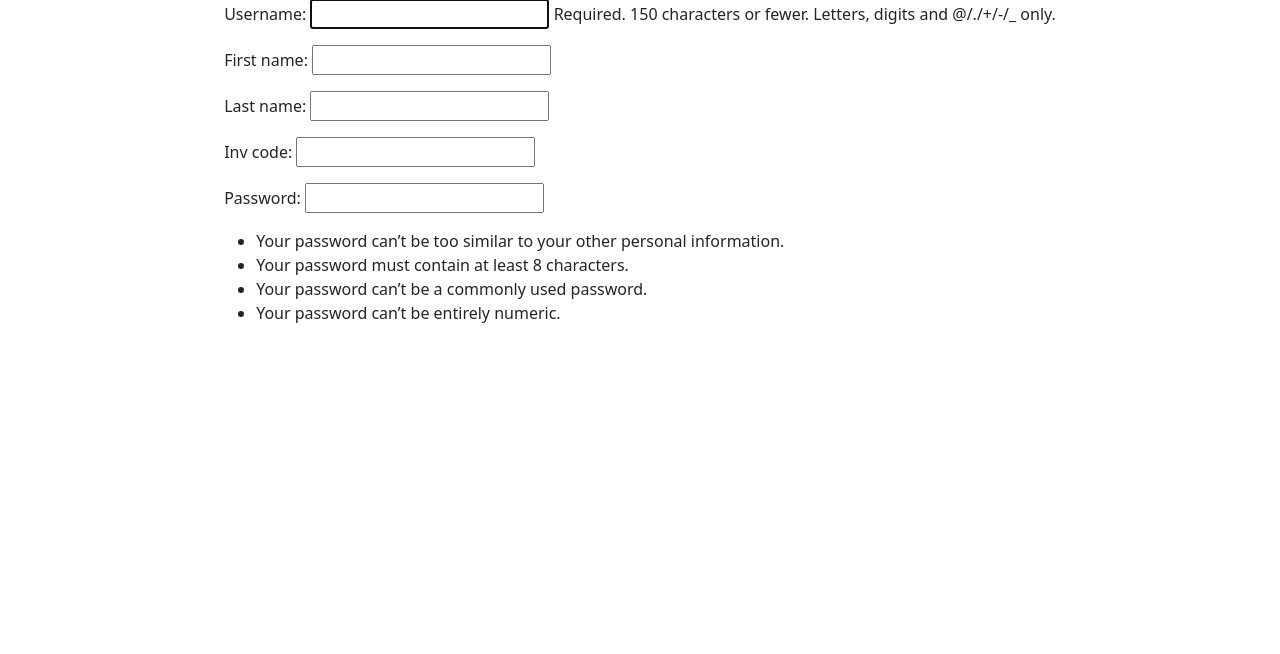
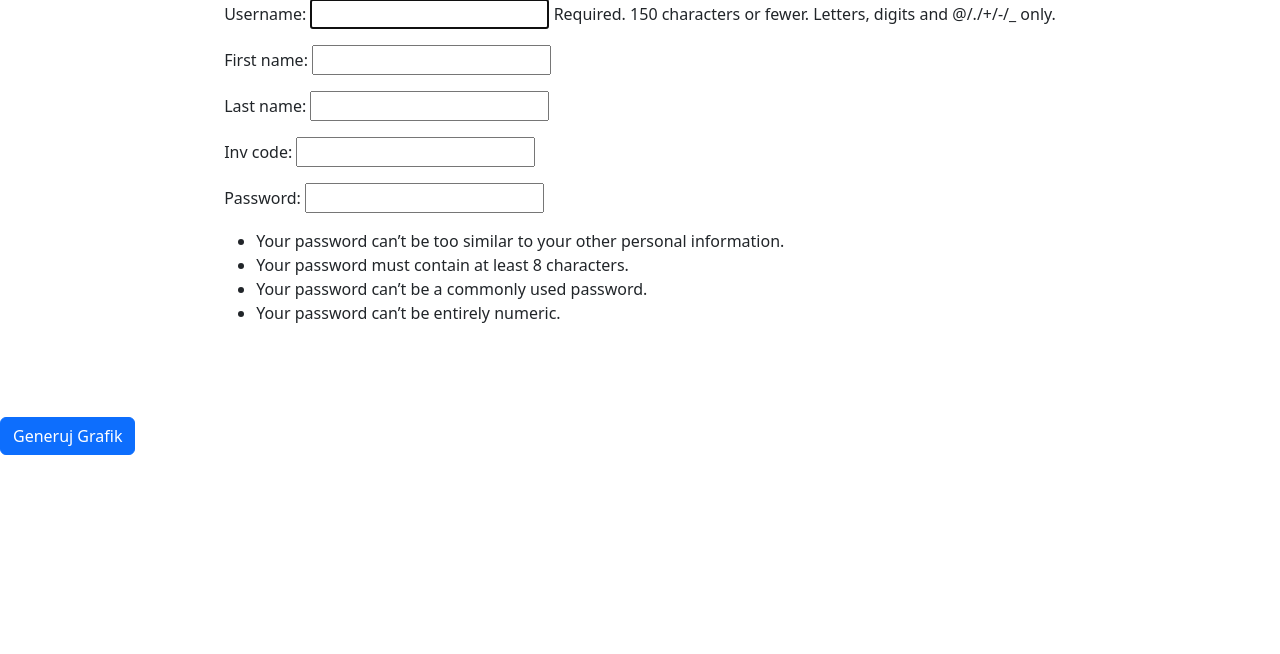
Before and after one commit to Szabson123/Schedule_app, a Django app: template schedule_app/schedule/templates/schedule/timetable.html in a window 1280 px wide. Shown: the part 288-942 px from the top of the page. Run offline with Django 4.2, Linux system fonts and the light colour scheme; the template is opened without the code that fills it: values that come from a table or form of the project are taken from there, others are empty.

Commit message:
generating button

```diff
--- a/schedule_app/schedule/templates/schedule/timetable.html
+++ b/schedule_app/schedule/templates/schedule/timetable.html
@@ -42,4 +42,6 @@
     {{ form.as_p }}
     <button type="submit">Dodaj do grafiku</button>
 </form>
+</div>
+<a class="btn btn-primary" href="{% url 'schedule:generate' %}"> Generuj Grafik </a>
 {% endblock %}
```
Also changed, not shown: schedule_app/db.sqlite3.
